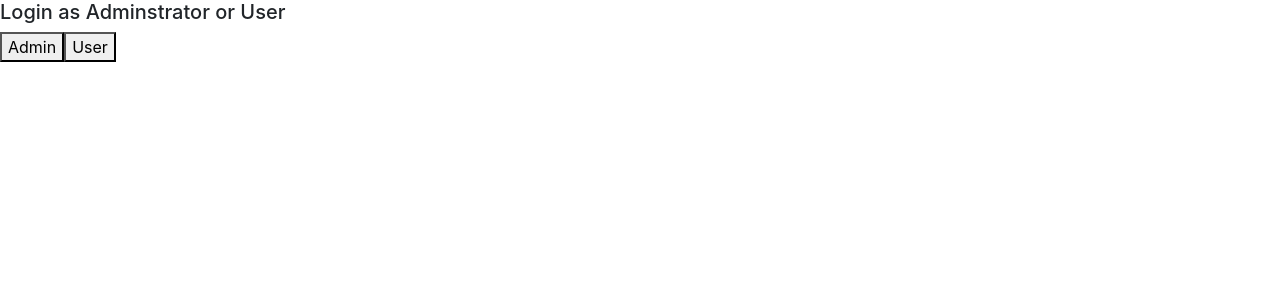
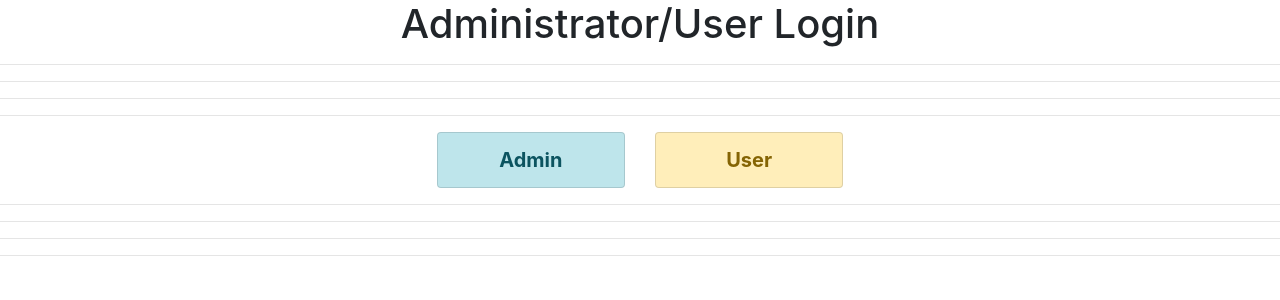
Before and after one commit to EdwinSilvaDK/AllergyFrontEnd-1, an Angular app: page /login in a window 1280 px wide. Shown: the top 300 px of the page. Built offline with nearby package versions, Linux system fonts and the light colour scheme.

Commit message:
Design modifications

```diff
--- a/src/app/login/login.component.html
+++ b/src/app/login/login.component.html
@@ -1,9 +1,28 @@
-<h5> Login as Adminstrator or User </h5>
-<div>
-  <button (click)="adminView()">
-    Admin
-  </button>
-  <button (click)="userView()">
-    User
-  </button>
+<h1 align="center"> Administrator/User Login </h1>
+
+<hr>
+<hr>
+<hr>
+<hr>
+<div class="row justify-content-md-center">
+  <div class="col col-lg-2" align="center">
+
+    <button type="button" class="list-group-item list-group-item-action list-group-item-info btn-lg" (click)="adminView()">
+      <strong>Admin</strong>
+    </button>
+
+  </div>
+
+  <div class="col col-lg-2" align="center">
+
+    <button class="list-group-item-action list-group-item list-group-item-warning btn-lg" (click)="userView()">
+     <strong>User</strong>
+    </button>
+
+  </div>
 </div>
+
+<hr>
+<hr>
+<hr>
+<hr>
--- a/src/app/product-administration/product-administration.component.html
+++ b/src/app/product-administration/product-administration.component.html
@@ -17,8 +17,10 @@
   <a
     *ngFor="let product of products" class="list-group-item list-group-item-action">
     <h5>Product: {{product.name}} <h5> Type: {{product.type}} </h5> </h5>
+    <div align="right">
       <button type="button" class="btn btn-outline-danger" (click)="delete(product.id, $event)">
-        <i class="fa fa-bomb" aria-hidden="true"></i>
+        <i class="fa fa-bomb" aria-hidden="true"></i> Delete
       </button>
+    </div>
   </a>
 </div>
```
